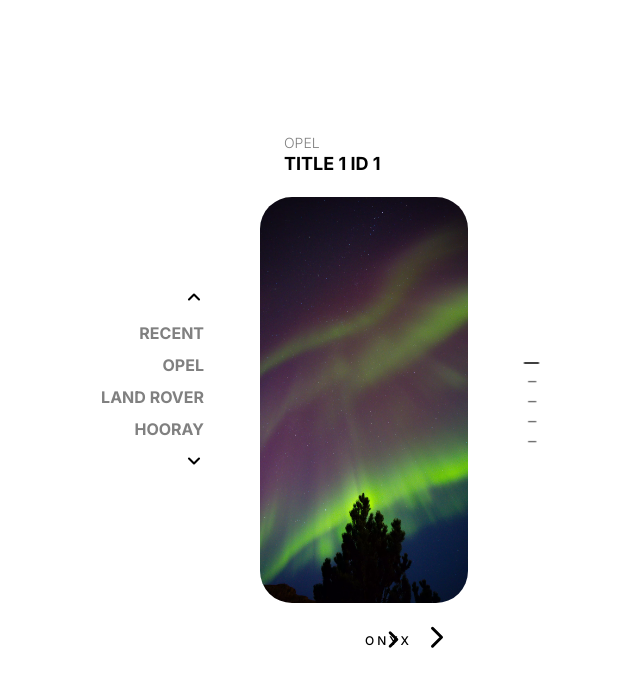
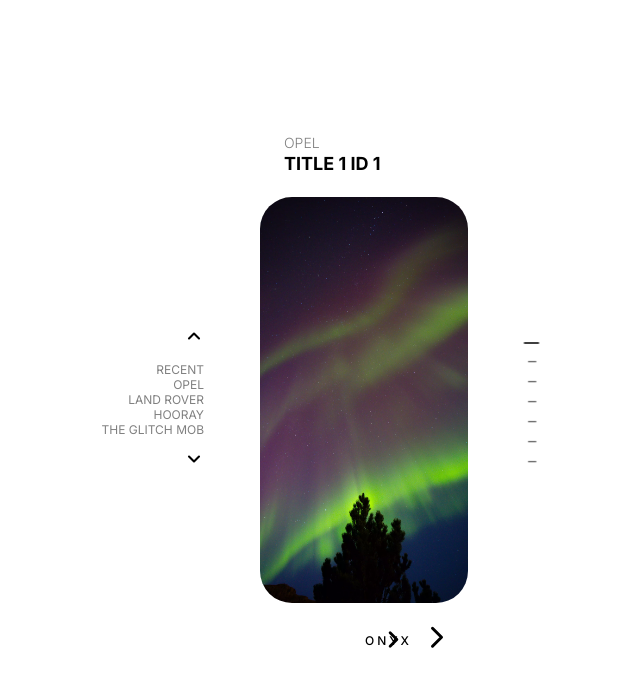
Before and after one commit to taunhealy/Circa9_Theme1_2, a Next.js app: page / in a window 1280 px wide. Shown: the top 686 px of the page, without its empty margins (276-916 px from the left). Built offline with nearby package versions, Linux system fonts and the light colour scheme.

Commit message:
fix: font properties

```diff
--- a/app/components/BrandSidebar/BrandSidebar.tsx
+++ b/app/components/BrandSidebar/BrandSidebar.tsx
@@ -1,5 +1,5 @@
 // BrandSidebar.tsx
-import React from "react";
+import React, { useRef, useEffect, useState } from "react";
 import { motion } from "framer-motion";
 import { ChevronUp, ChevronDown } from "lucide-react";
 import "./brandsidebar.css";
@@ -8,15 +8,24 @@ interface BrandSidebarProps {
   brands: (string | null)[]; // Adjust the type to allow null if needed
   selectedBrand: string | null;
   onBrandClick: (brand: string) => void;
-  onBrandNavigate: (direction: "up" | "down") => void;
 }
 
 const BrandSidebar: React.FC<BrandSidebarProps> = ({
   brands,
   selectedBrand,
   onBrandClick,
-  onBrandNavigate,
 }) => {
+  const containerRef = useRef<HTMLDivElement>(null);
+
+  const handleScroll = (direction: "up" | "down") => {
+    const container = containerRef.current;
+
+    if (container) {
+      const scrollAmount = direction === "up" ? -30 : 30;
+      container.scrollBy({ top: scrollAmount, behavior: "smooth" });
+    }
+  };
+
   return (
     <motion.div
       className="brand-sidebar-container"
@@ -24,16 +33,16 @@ const BrandSidebar: React.FC<BrandSidebarProps> = ({
       animate={{ opacity: 1, transition: { duration: 2.5 } }}
       exit={{ opacity: 0, transition: { duration: 0.5, delay: 1.2 } }}
     >
-      <motion.div
-        className="arrow-button"
-        onClick={() => onBrandNavigate("up")}
-      >
+      {brands.length > 3 && (
+        <motion.div className="arrow-button" onClick={() => handleScroll("up")}>
           <ChevronUp size={20} strokeWidth={2.5} stroke="black" />
         </motion.div>
+      )}
 
-      {brands.map((brand) => (
+      <div className="brands-list" ref={containerRef}>
+        {brands.slice(0, 5).map((brand) => (
           <motion.div
-          key={brand || null} // Ensure key is a valid type (string, number, or null)
+            key={brand || null}
             className={`brand-filter-button ${
               brand === selectedBrand ? "selected" : ""
             }`}
@@ -42,12 +51,16 @@ const BrandSidebar: React.FC<BrandSidebarProps> = ({
             {brand}
           </motion.div>
         ))}
+      </div>
+
+      {brands.length > 3 && (
         <motion.div
           className="arrow-button"
-        onClick={() => onBrandNavigate("down")}
+          onClick={() => handleScroll("down")}
         >
           <ChevronDown size={20} strokeWidth={2.5} stroke="black" />
         </motion.div>
+      )}
     </motion.div>
   );
 };
--- a/app/components/BrandSidebar/brandsidebar.css
+++ b/app/components/BrandSidebar/brandsidebar.css
@@ -1,19 +1,32 @@
 .brand-sidebar-container {
   display: flex;
-
-  align-items: flex-end;
+  justify-content: center;
+  align-items: flex-end; /* Adjusted from flex-end to flex-start */
   flex-direction: column;
   gap: 12px;
   z-index: 100;
-  top: 25%;
   left: 0%;
   position: relative;
   grid-area: brands;
+  cursor: pointer;
+  overflow-y: auto;
 }
 
 .brand-filter-button {
   color: grey;
   font-family: Inter;
   text-transform: uppercase;
-  font-weight: bold;
+  font-weight: 400;
+  font-size: 12px;
+  text-align: right;
 }
+
+body,
+html {
+  overflow: auto;
+}
+
+.brands-list {
+  height: auto; /* or a value that allows for content overflow */
+  overflow: auto;
+}
--- a/app/components/Slider/SliderSwiperJS/SliderSwiper.tsx
+++ b/app/components/Slider/SliderSwiperJS/SliderSwiper.tsx
@@ -168,7 +168,6 @@ const SliderSwiper: React.FC<SliderProps> = ({ items, onItemClicked }) => {
           brands={brands}
           selectedBrand={selectedBrand}
           onBrandClick={handleBrandClick}
-          onBrandNavigate={handleBrandNavigate}
         />
 
         <motion.section
--- a/app/data/data.tsx
+++ b/app/data/data.tsx
@@ -101,5 +101,37 @@ const ItemsData = [
     videoTitle: "Super Interesting Video 2",
     img: "marcell-rubies-cKGtI-S5EPY-unsplash.webp",
   },
+  {
+    id: 6,
+    title: "Glitch Hopping",
+    brand: "The Glitch Mob",
+    director: "x",
+    producer: "Ismael Lutefi",
+    production: "Hooray Productions",
+    directorofphotography: "Leroy Farrel",
+    cinematographer: "z",
+    editor: "e",
+    desc: `ombucha chillwave fanny pack 3 wolf moon street art photo booth before they sold out organic viral.`,
+    date: "2023-10-25T14:45:00Z",
+    playbackId: "1Rwc00QAWVZrEN6vYHSakQ02SObWCFFCGuKOZ4HCT9jnk",
+    videoTitle: "Super Interesting Video 2",
+    img: "marcell-rubies-cKGtI-S5EPY-unsplash.webp",
+  },
+  {
+    id: 7,
+    title: "Discipline",
+    brand: "Owen Robson",
+    director: "x",
+    producer: "Ismael Lutefi",
+    production: "Hooray Productions",
+    directorofphotography: "Leroy Farrel",
+    cinematographer: "z",
+    editor: "e",
+    desc: `ombucha chillwave fanny pack 3 wolf moon street art photo booth before they sold out organic viral.`,
+    date: "2023-10-25T14:45:00Z",
+    playbackId: "1Rwc00QAWVZrEN6vYHSakQ02SObWCFFCGuKOZ4HCT9jnk",
+    videoTitle: "Super Interesting Video 2",
+    img: "marcell-rubies-cKGtI-S5EPY-unsplash.webp",
+  },
 ];
 export default ItemsData;
```
Lines whose indentation alone changed are shown as unchanged.
